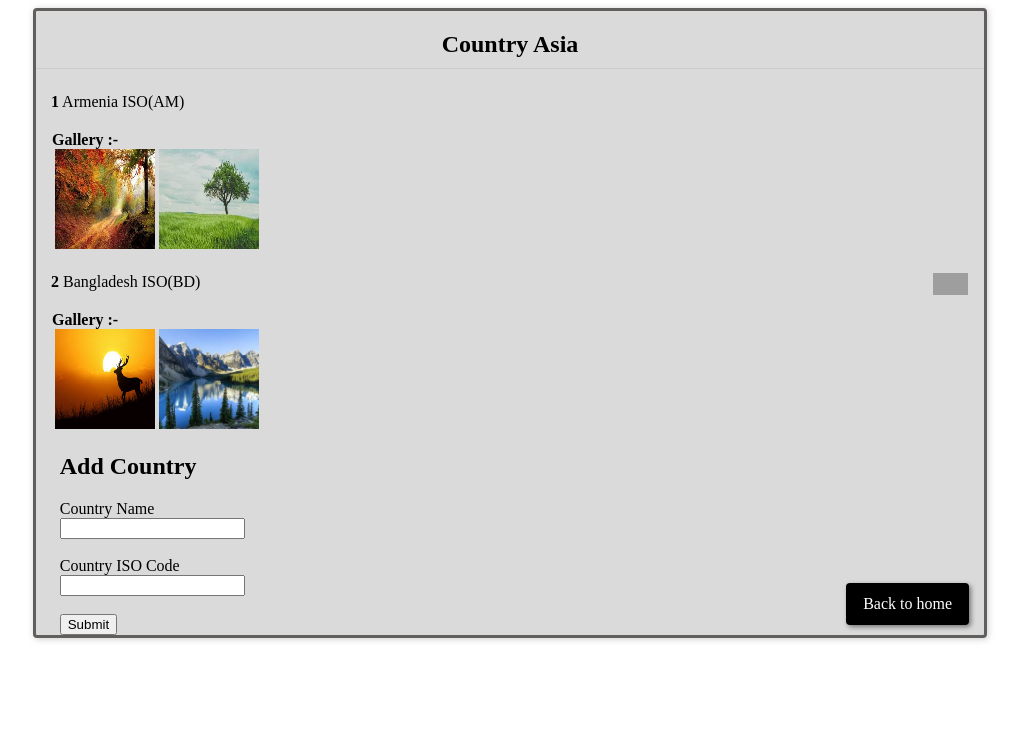
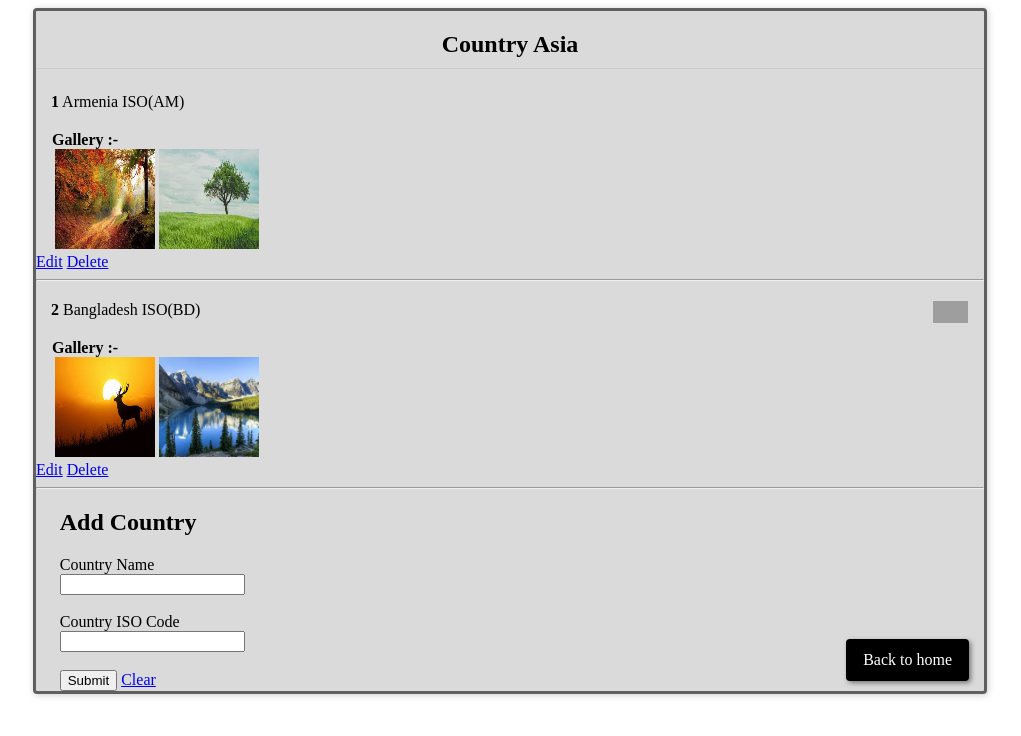
Before and after one commit to kiranparhar/Lab-2-group-2-c-g, a PHP site: page /index.php?Country=1&name=Asia in a window 1280 px wide. Shown: the top 736 px of the page, without its empty margins (130-1151 px from the left). Run offline with PHP 8.4, Linux system fonts and the light colour scheme; data comes from the database, SQL or seed files in the repository; grey boxes are pictures that could not be loaded.

```diff
--- a/Group-2-Lab-2/index.php
+++ b/Group-2-Lab-2/index.php
@@ -57,6 +57,11 @@ $Countryname=$_GET['name']; ?>
        <img class="galleryimg"  alt="<?php echo $row2[3]?>" src="<?php echo $row2[2]?>"/>
     <?php  } } ?>
    </div>
+   <div class="btngroup">
+   <a href="edit.php?Countryid=<?php echo $row[0]; ?>&name=<?php echo $row[1]; ?>" class="btn">Edit</a>
+   <a href="javascript:void(0)" rel="<?php echo $row[0]; ?>"  table="country" class="btn deletedata">Delete</a>
+   </div>
+   <hr>
   <?php
     $i++;
     }
@@ -64,12 +69,13 @@ $Countryname=$_GET['name']; ?>
   ?>
   <form  class="add" method="POST" action="?Country=<?php echo $Countryid; ?>&name=<?php echo $Countryname; ?>">
   <h2>Add Country</h2>
-  <input type="hidden" name="cid" value="<?php echo $_GET['Country']; ?>">
+  <input type="hidden"  name="cid" value="<?php echo $_GET['Country']; ?>">
   <label for="fname">Country Name</label><br>
-  <input type="text" name="name" required><br><br>
+  <input  class="inputclass" type="text" id="cname" name="name" required><br><br>
    <label for="fname">Country ISO Code</label><br>
-  <input type="text" name="iso" required><br><br>
-  <input type="submit" name="submit" value="Submit">
+  <input class="inputclass" type="text" id="ciso" name="iso" required><br><br>
+  <input type="submit"  class="btn" name="submit" value="Submit">
+  <a href="javascript:void(0)" class="btn" id="clearbtn"  >Clear</a>
  </form>
   <a href="./" class="backbtn">Back to home</a>
 </div>
```
Lines whose indentation alone changed are shown as unchanged.
